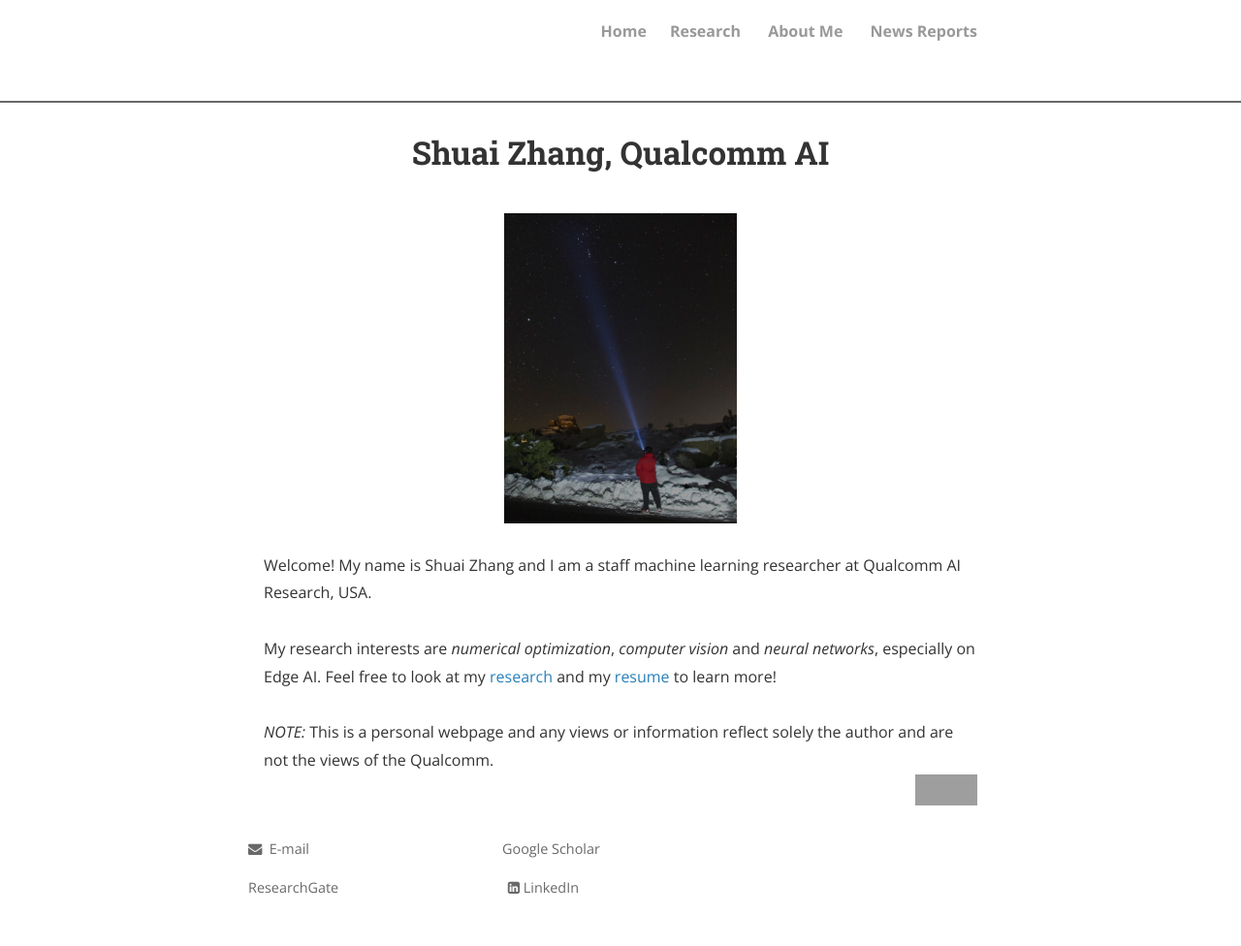
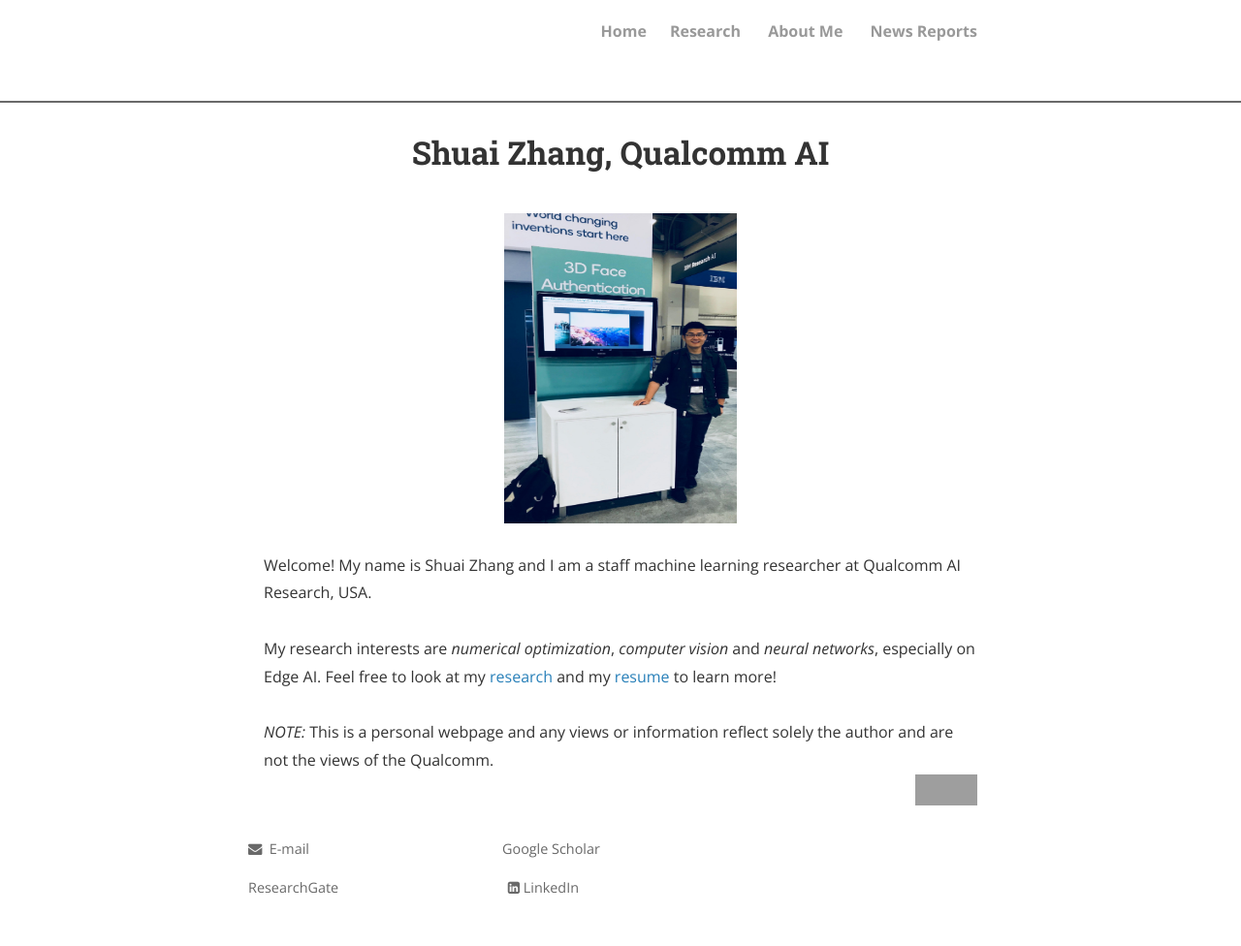
Before and after one commit to zsivine/zsivine.github.io, a Jekyll site: the page built from index.html, in a window 1280 px wide. Shown: the whole page at 97% size. Built offline with Jekyll 4.4.1, drawn with Linux system fonts in a browser that asks for light colours; nearby versions of some CDN libraries; the list of posts is cut into pages by our own code; comment, search, counter and statistics services are not loaded; a style sheet for code colours, icons or effects is not loaded; grey boxes are pictures that could not be loaded.

Commit message:
replace photo

```diff
--- a/index.html
+++ b/index.html
@@ -16,9 +16,14 @@ title: Shuai Zhang, Qualcomm AI
   style="width:240px;height:320px;"
   title="Shuai Zhang"; algin="middle"> -->
 
-<img src="SV-3.jpg" alt="Shuai Zhang Joshua Tree 2019"
-  style="width:240px;height:320px;"
-  title="Shuai Zhang"; algin="middle">
+<!--<img src="SV-3.jpg" alt="Shuai Zhang Joshua Tree 2019" -->
+<!--  style="width:240px;height:320px;" -->
+<!--  title="Shuai Zhang"; algin="middle">-->
+
+<img src="Shuai_CVPR2018.jpeg" alt="Shuai Zhang CVPR 2018"
+style="width:240px;height:320px;"
+title="Shuai Zhang"; algin="middle">
+
 
 <br>
 Welcome! My name is Shuai Zhang and I am a staff machine learning
```
Also changed, not shown: Shuai_CVPR2018.jpeg (added).
